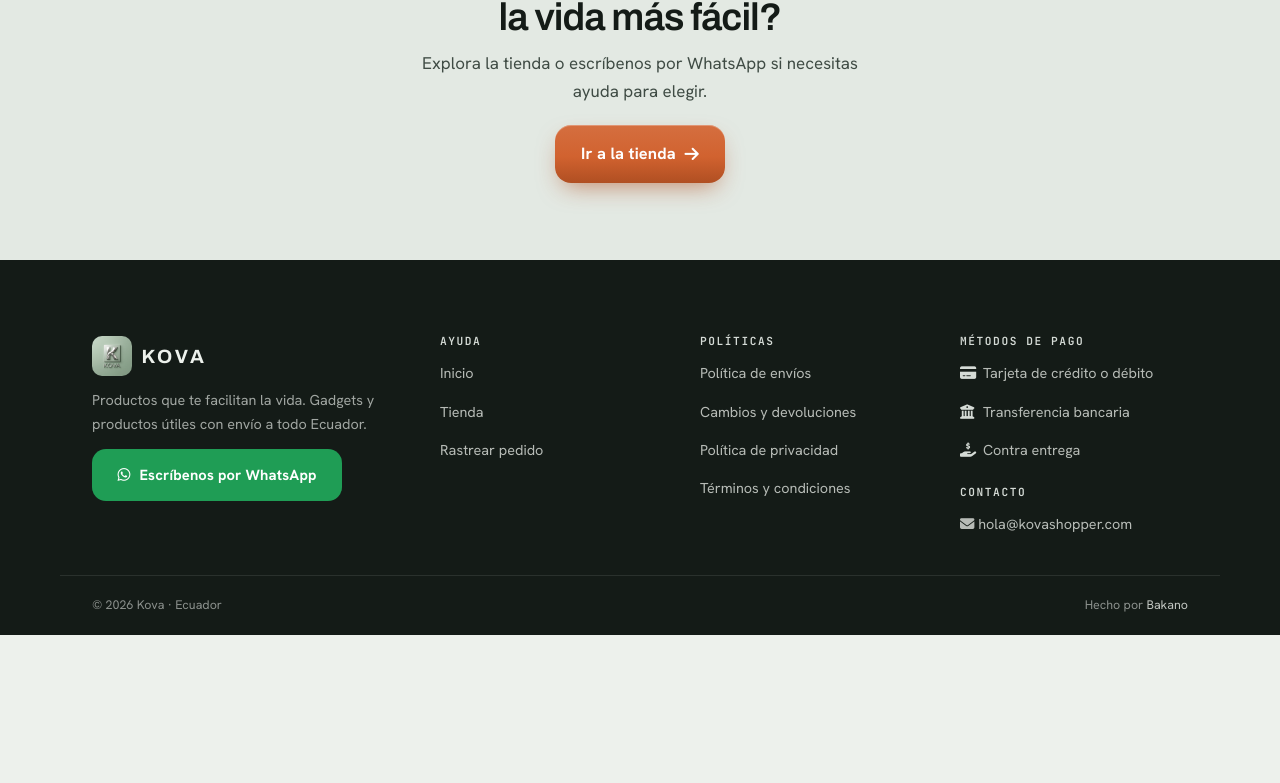
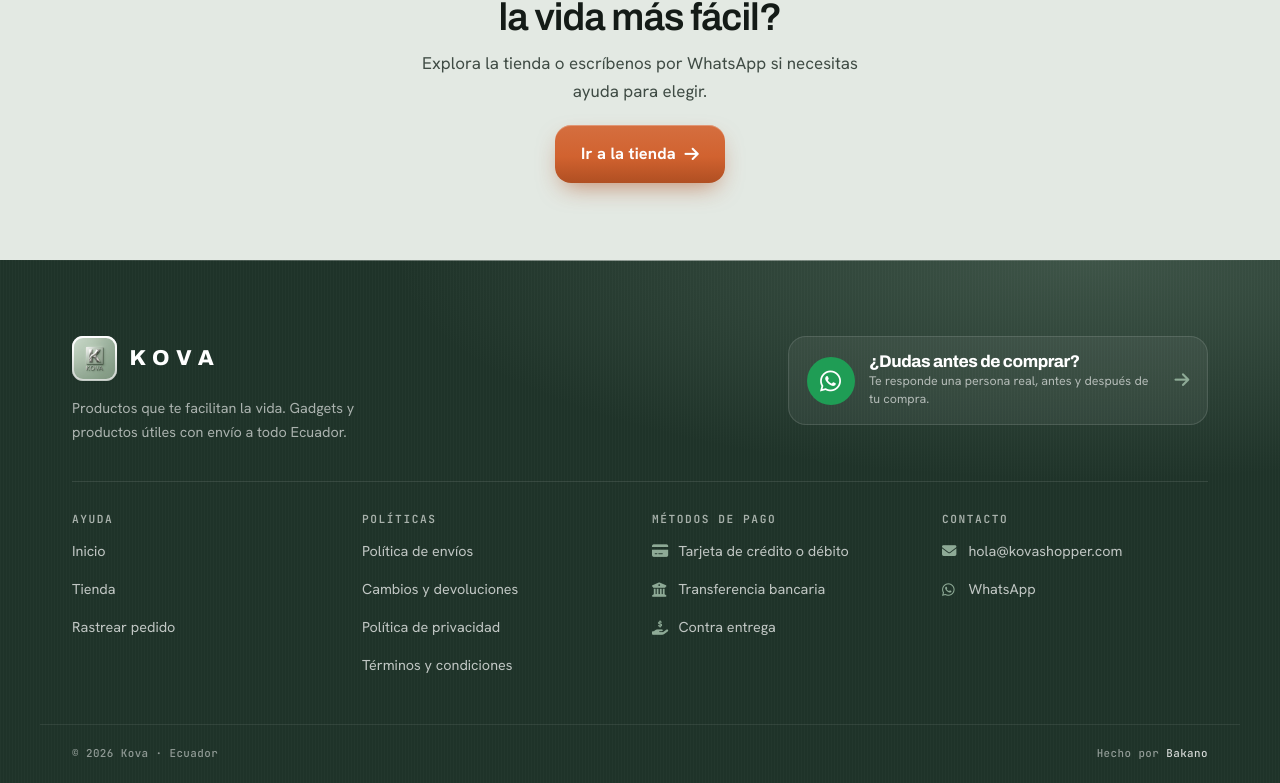
Before and after one commit to yeyodev1/kova-frontapp, a Vue app: page / in a window 1280 px wide. Shown: the part 2558-3341 px from the top of the page. Before the commit the page ends 3193 px from the top, so only its background shows below. Built offline with nearby package versions, Linux system fonts and the light colour scheme; no server answers.

Commit message:
feat: footer musgo con WhatsApp destacado

```diff
--- a/src/layout/TheFooter.vue
+++ b/src/layout/TheFooter.vue
@@ -1,5 +1,6 @@
 <script setup lang="ts">
 import { site, whatsappLink, layoutCopy, policyLinks, paymentMethodsInfo } from '@/config/site'
+import BrandMark from '@/components/layout/BrandMark.vue'
 
 const year = new Date().getFullYear()
 </script>
@@ -8,16 +9,22 @@ const year = new Date().getFullYear()
   <footer class="footer">
     <div class="footer__inner">
       <div class="footer__brand">
-        <RouterLink to="/" class="footer__logo">
-          <img :src="site.logo" alt="" width="40" height="40" loading="lazy" />
-          <span>{{ site.name.toUpperCase() }}</span>
+        <RouterLink to="/" :aria-label="layoutCopy.home" class="footer__logo">
+          <BrandMark light size="lg" />
         </RouterLink>
         <p class="footer__tagline">{{ site.tagline }} {{ site.description }}</p>
-        <a :href="whatsappLink()" class="btn btn--whatsapp footer__wa" target="_blank" rel="noopener">
-          <i class="fa-brands fa-whatsapp"></i> {{ layoutCopy.whatsappFloat }}
-        </a>
       </div>
 
+      <a :href="whatsappLink()" class="footer__wa" target="_blank" rel="noopener">
+        <span class="footer__wa-icon"><i class="fa-brands fa-whatsapp" aria-hidden="true"></i></span>
+        <span class="footer__wa-copy">
+          <strong>{{ layoutCopy.footer.whatsappTitle }}</strong>
+          <span>{{ layoutCopy.footer.whatsappText }}</span>
+        </span>
+        <i class="fa-solid fa-arrow-right footer__wa-arrow" aria-hidden="true"></i>
+      </a>
+
+      <div class="footer__cols">
         <div class="footer__col">
           <h2 class="footer__heading">{{ layoutCopy.footer.help }}</h2>
           <RouterLink v-for="link in site.nav" :key="link.to" :to="link.to">{{ link.label }}</RouterLink>
@@ -33,106 +40,191 @@ const year = new Date().getFullYear()
           <span v-for="item in paymentMethodsInfo.items" :key="item.title" class="footer__pay">
             <i :class="item.icon" aria-hidden="true"></i> {{ item.title }}
           </span>
-        <h2 class="footer__heading footer__heading--spaced">{{ layoutCopy.footer.contact }}</h2>
-        <a :href="`mailto:${site.email}`"><i class="fa-solid fa-envelope"></i> {{ site.email }}</a>
+        </div>
+
+        <div class="footer__col">
+          <h2 class="footer__heading">{{ layoutCopy.footer.contact }}</h2>
+          <a :href="`mailto:${site.email}`" class="footer__pay">
+            <i class="fa-solid fa-envelope" aria-hidden="true"></i> {{ site.email }}
+          </a>
+          <a :href="whatsappLink()" class="footer__pay" target="_blank" rel="noopener">
+            <i class="fa-brands fa-whatsapp" aria-hidden="true"></i> WhatsApp
+          </a>
+        </div>
       </div>
     </div>
 
     <div class="footer__bar">
-      <span>© {{ year }} {{ site.name }} · Ecuador</span>
-      <span class="footer__credit">Hecho por <a href="https://bakano.ec" target="_blank" rel="noopener">Bakano</a></span>
+      <span>© {{ year }} {{ site.name }} · {{ layoutCopy.footer.country }}</span>
+      <span class="footer__credit">
+        {{ layoutCopy.footer.credit }} <a href="https://bakano.ec" target="_blank" rel="noopener">Bakano</a>
+      </span>
     </div>
   </footer>
 </template>
 
 <style scoped lang="scss">
 .footer {
-  background: $ink;
-  color: rgba($paper, 0.85);
+  @include moss;
+  color: rgba($surface, 0.8);
   margin-top: auto;
+  position: relative;
+  overflow: hidden;
+
+  // Filo de aluminio arriba: la vitrina termina en un canto metálico.
+  &::before {
+    content: '';
+    position: absolute;
+    inset: 0 0 auto;
+    height: 1px;
+    background: linear-gradient(90deg, transparent, rgba($alu, 0.6), transparent);
+  }
 
   &__inner {
-    @include container;
-    @include flex-cards(200px, 2rem);
-    padding-block: $space-xl 2rem;
+    @include container(1200px);
+    @include flex(column, stretch, flex-start, 2.25rem);
+    padding-block: $space-xl 2.5rem;
+
+    @include from('lg') {
+      flex-direction: row;
+      flex-wrap: wrap;
+      justify-content: space-between;
+      align-items: flex-start;
+    }
   }
 
   &__brand {
-    flex: 2 1 260px;
-    @include flex(column, flex-start, flex-start, 0.8rem);
-  }
+    @include flex(column, flex-start, flex-start, 1rem);
 
-  &__logo {
-    @include flex(row, center, flex-start, 0.6rem);
-    font-family: $font-display;
-    font-weight: 700;
-    letter-spacing: 0.14em;
-    color: $paper;
-    font-size: 1.2rem;
-
-    img {
-      width: 2.5rem;
-      height: 2.5rem;
-      border-radius: 10px;
+    @include from('lg') {
+      flex: 1 1 360px;
     }
   }
 
   &__tagline {
     font-size: $text-sm;
-    color: rgba($paper, 0.65);
-    max-width: 36ch;
+    color: rgba($surface, 0.62);
+    max-width: 38ch;
   }
 
   &__wa {
-    min-height: 2.9rem;
+    @include flex(row, center, flex-start, 0.9rem);
+    padding: 1rem 1.1rem;
+    border-radius: $radius-md;
+    background: rgba($surface, 0.06);
+    border: 1px solid rgba($surface, 0.12);
+    transition:
+      background-color $dur $ease-out,
+      transform $dur-fast $ease-out;
+
+    &:hover {
+      background: rgba($surface, 0.1);
+    }
+
+    &:active {
+      transform: scale(0.98);
+    }
+
+    @include from('lg') {
+      flex: 0 1 420px;
+    }
+  }
+
+  &__wa-icon {
+    @include flex(row, center, center);
+    flex-shrink: 0;
+    width: 3rem;
+    height: 3rem;
+    border-radius: 50%;
+    background: #1f9d55;
+    color: $surface;
+    font-size: 1.5rem;
+  }
+
+  &__wa-copy {
+    @include flex(column, flex-start, flex-start, 0.1rem);
+    flex: 1;
+    min-width: 0;
+
+    strong {
+      @include display($text-base, 750, 112%);
+      color: $surface;
+    }
+
+    span {
+      font-size: $text-xs;
+      color: rgba($surface, 0.62);
+      line-height: 1.45;
+    }
+  }
+
+  &__wa-arrow {
+    color: $sage;
+    transition: transform $dur $ease-out;
+  }
+
+  &__wa:hover &__wa-arrow {
+    transform: translateX(3px);
+  }
+
+  &__cols {
+    @include flex-cards(140px, 2rem 1.5rem);
+    padding-top: 2rem;
+    border-top: 1px solid rgba($surface, 0.1);
+
+    @include from('lg') {
+      flex: 1 1 100%;
+    }
   }
 
   &__col {
-    @include flex(column, flex-start, flex-start, 0.2rem);
+    @include flex(column, flex-start, flex-start, 0.1rem);
     font-size: $text-sm;
 
     a,
     span {
-      color: rgba($paper, 0.75);
-      padding-block: 0.35rem;
+      color: rgba($surface, 0.72);
+      padding-block: 0.4rem;
     }
 
     a {
-      @include transition(color);
+      transition: color $dur $ease-out;
 
       &:hover {
-        color: $accent-soft;
+        color: $surface;
       }
     }
   }
 
-  &__pay i {
-    width: 1.2rem;
-    color: $silver;
+  &__pay {
+    @include flex(row, center, flex-start, 0.55rem);
+
+    i {
+      width: 1.1rem;
+      color: $sage;
+    }
   }
 
   &__heading {
     @include eyebrow;
-    color: $silver;
-    margin-bottom: 0.35rem;
-
-    &--spaced {
-      margin-top: 1rem;
-    }
+    color: $alu-dark;
+    margin-bottom: 0.4rem;
   }
 
   &__bar {
-    @include container;
-    @include flex(row, center, space-between, 1rem);
+    @include container(1200px);
+    @include flex(row, center, space-between, 0.5rem 1rem);
     flex-wrap: wrap;
-    padding-block: 1.2rem calc(1.2rem + env(safe-area-inset-bottom));
-    border-top: 1px solid rgba($paper, 0.1);
-    font-size: $text-xs;
-    color: rgba($paper, 0.55);
+    padding-block: 1.25rem calc(1.25rem + env(safe-area-inset-bottom));
+    border-top: 1px solid rgba($surface, 0.08);
+    font-family: $font-mono;
+    font-size: 0.68rem;
+    letter-spacing: 0.04em;
+    color: rgba($surface, 0.5);
   }
 
   &__credit a {
-    color: rgba($paper, 0.8);
+    color: rgba($surface, 0.8);
   }
 }
 </style>
```
Lines whose indentation alone changed are shown as unchanged.
